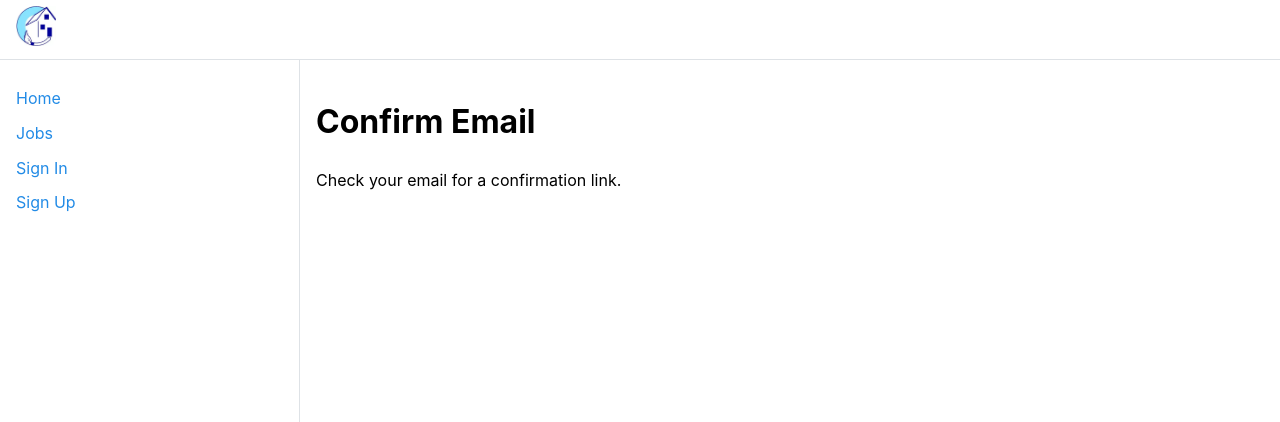
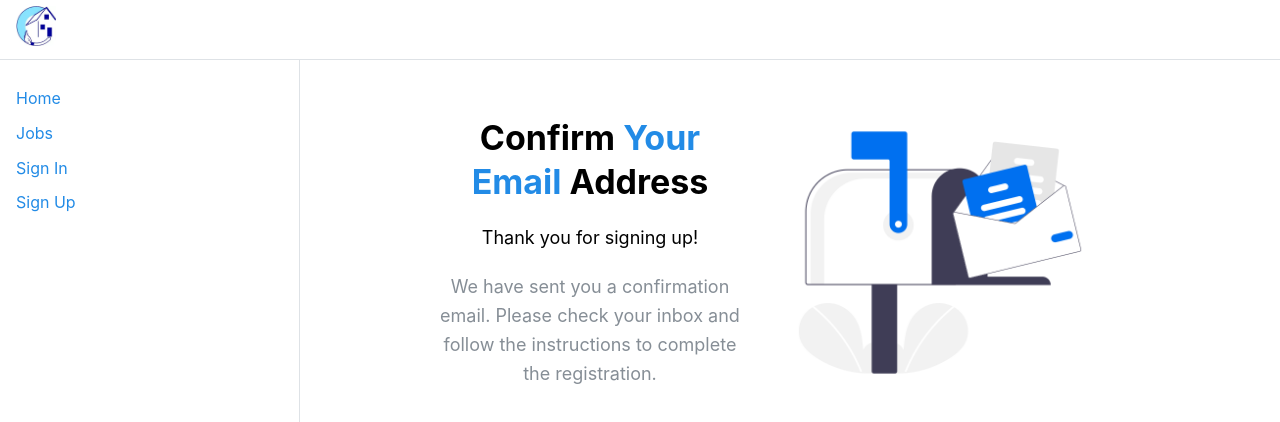
Before and after one commit to Quibylix/chambitos, a Next.js app: page /confirm-email in a window 1280 px wide. Shown: the top 422 px of the page. Built offline with nearby package versions, Linux system fonts and the light colour scheme; no server answers.

Commit message:
feat: stylize the email confirmation page

```diff
--- a/src/app/confirm-email/page.tsx
+++ b/src/app/confirm-email/page.tsx
@@ -1,8 +1,43 @@
+import { Container, Flex, Image, Stack, Text, Title } from "@mantine/core";
+import NextImage from "next/image";
+import mailSent from "@/assets/mail-sent.png";
+
 export default function ConfirmEmailPage() {
   return (
-    <div>
-      <h1>Confirm Email</h1>
-      <p>Check your email for a confirmation link.</p>
-    </div>
+    <Container size="md" p="md">
+      <Flex justify="center" wrap="wrap">
+        <Stack
+          miw={250}
+          maw={300}
+          gap="lg"
+          align="center"
+          justify="center"
+          ta="center"
+        >
+          <Title>
+            Confirm{" "}
+            <Text inherit span c="blue">
+              Your Email
+            </Text>{" "}
+            Address
+          </Title>
+          <Text size="lg">Thank you for signing up!</Text>
+          <Text size="lg" c="dimmed">
+            We have sent you a confirmation email. Please check your inbox and
+            follow the instructions to complete the registration.
+          </Text>
+        </Stack>
+        <Image
+          component={NextImage}
+          src={mailSent.src}
+          alt="Email"
+          maw="100%"
+          h="auto"
+          w={400}
+          width={mailSent.width}
+          height={mailSent.height}
+        />
+      </Flex>
+    </Container>
   );
 }
```
Also changed, not shown: src/assets/mail-sent.png (added).
